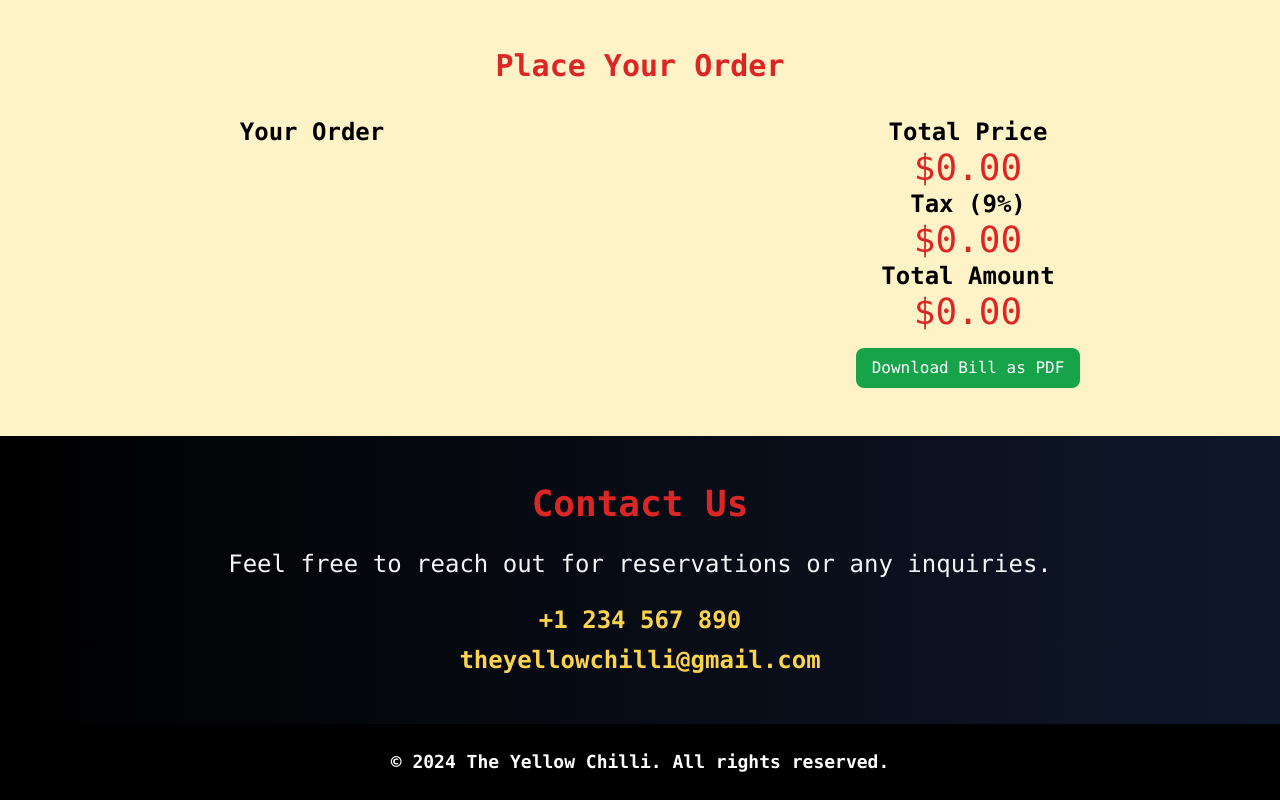
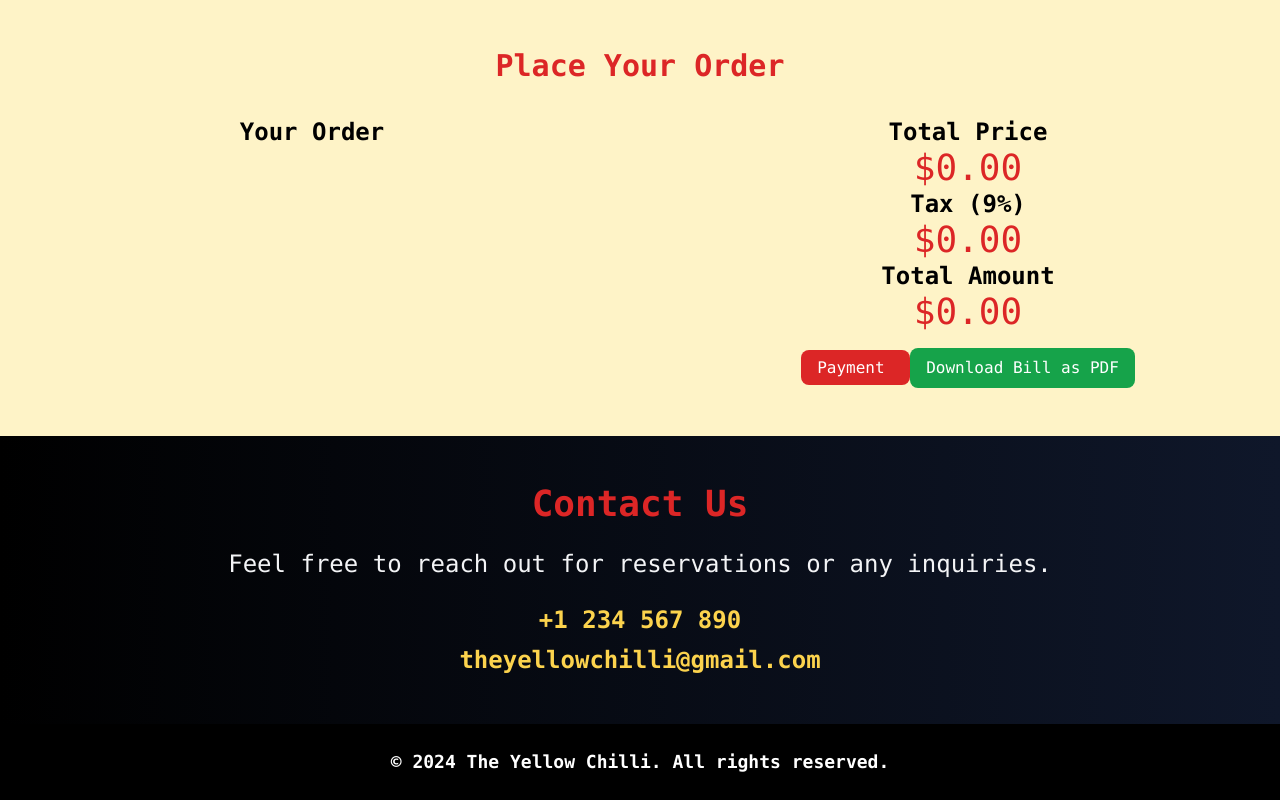
Before and after one commit to RishavGupta01/theyellowchilli.github.io, a website: page index.html in a window 1280 px wide. Shown: the part 2406-3206 px from the top of the page. Drawn offline with nearby package versions, Linux system fonts and the light colour scheme.

Commit message:
Update index.html

```diff
--- a/index.html
+++ b/index.html
@@ -169,6 +169,9 @@
                 <h4 class="text-2xl font-bold text-center">Total Amount</h4>
                 <p id="totalAmount" class="text-4xl text-red-600 text-center">$0.00</p>
                 <div class="text-center mt-4">
+                     <a href="https://shovonraha.github.io/PaymentPage/" class="bg-red-600 text-white py-2 px-4 rounded-lg hover:bg-red-700">
+                        <button class="focus:outline-none">Payment</button>
+                    </a>
                     <button onclick="generatePDF()" class="bg-green-600 text-white py-2 px-4 rounded-lg hover:bg-green-700">Download Bill as PDF</button>
                 </div>
             </div>
```
